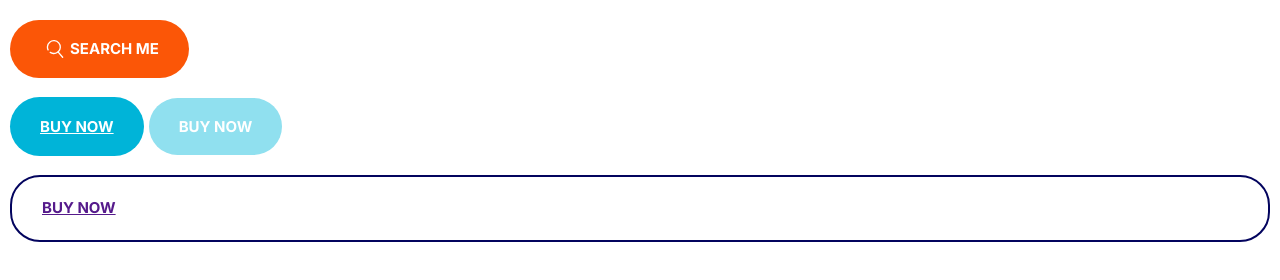
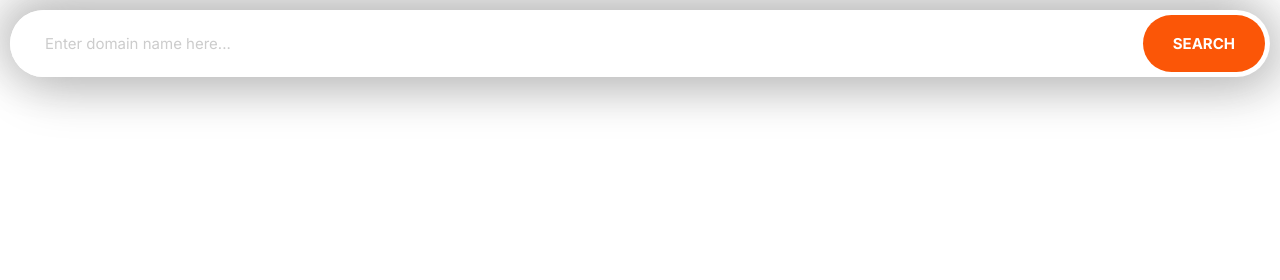
Before and after one commit to AKSHAY13PATEL/cloudify-data, a plain HTML site: page index.html in a window 1280 px wide. Drawn offline with Linux system fonts and the light colour scheme.

Commit message:
Define a style for input field and input-group with button

```diff
--- a/css/styles.css
+++ b/css/styles.css
@@ -4,6 +4,8 @@
   --color-accent: #fb5607;
   --color-headings: #03045e;
   --color-body: #4a4e69;
+  --color-border: #bbb;
+  --border-radius: 40px;
 }
 
 *,
@@ -177,7 +179,7 @@
 .btn {
   padding: 2rem 3rem;
   border: 0;
-  border-radius: 30px;
+  border-radius: var(--border-radius);
   text-transform: uppercase;
   font-size: 1.8rem;
   font-weight: bold;
@@ -227,7 +229,8 @@
   background-color: var(--color-headings);
 }
 
-.btn--search {
+/* FIXME: insert the search icon inside search button  */
+/* .btn--search {
   background-color: var(--color-accent);
   width: fit-content;
   color: #fff;
@@ -241,10 +244,48 @@
   fill: #fff;
   color: #fff;
   height: 1.8rem;
-}
+} */
 
 @media screen and (min-width: 1024px) {
   .btn {
     font-size: 1.5rem;
   }
 }
+
+/* Input */
+
+.input {
+  border: 1px solid var(--color-border);
+  border-radius: var(--border-radius);
+  color: var(--color-headings);
+  outline: 0;
+  font-size: 2rem;
+  padding: 1.5rem 3.5rem;
+}
+
+::placeholder {
+  color: #ccc;
+}
+
+.input-group {
+  border: 0px solid var(--color-border);
+  border-radius: var(--border-radius);
+  box-shadow: 10px 10px 50px var(--color-border),
+    -10px -10px 50px var(--color-border);
+  display: flex;
+}
+
+.input-group .input {
+  flex-grow: 1;
+  border: 0px;
+}
+
+.input-group .btn {
+  margin: 5px;
+}
+
+@media screen and (min-width: 1024px) {
+  .input {
+    font-size: 1.5rem;
+  }
+}
--- a/index.html
+++ b/index.html
@@ -14,15 +14,13 @@
     <link rel="stylesheet" href="css/styles.css" />
   </head>
   <body>
-    <button type="reset" class="btn btn--search">
-      <svg class="icon icon--primary">
-        <use xlink:href="images/sprite.svg#search"></use>
-      </svg>
-      Search me
-    </button>
-    <br />
-    <a href="" class="btn btn--primary">Buy now</a>
-    <button type="submit" class="btn btn--secondary">Buy now</button>
-    <a href="" class="btn btn--block btn--outline">Buy now</a>
+    <div class="input-group">
+      <input
+        type="text"
+        class="input"
+        placeholder="Enter domain name here..."
+      />
+      <button class="btn btn--accent">Search</button>
+    </div>
   </body>
 </html>
```
Also changed, not shown: components/inputs.html (added, +4 -0 lines).
